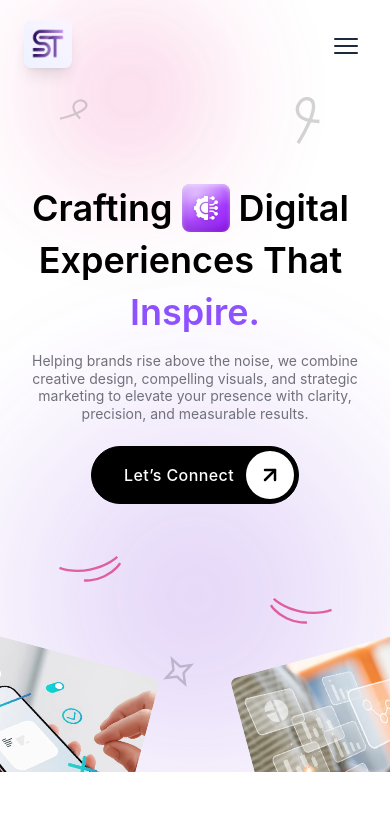
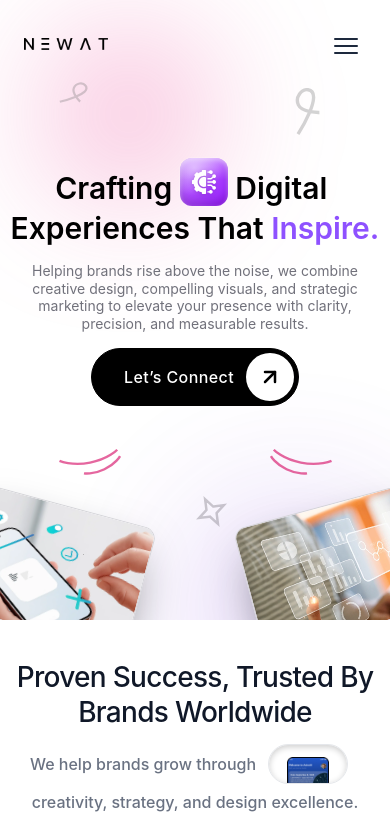
Before and after one commit to Mani-dev8/my-web, a Next.js app: page / in a window 390 px wide. Shown: the top 825 px of the page. Built offline with nearby package versions, Linux system fonts and the light colour scheme.

Commit message:
feat: handled the top section ui

```diff
--- a/app/components/common/ElevatedIcon.tsx
+++ b/app/components/common/ElevatedIcon.tsx
@@ -24,21 +24,21 @@ function ElevatedIcon({
   const bgColor = colorMap[color];
   return (
     <div
-      className={`relative -mt-1 md:mt-0 my-auto inline-flex items-center justify-center size-12 md:size-14 lg:size-16  ${
+      className={`relative -mt-4 md:-mt-1 lg:my-auto inline-flex items-center justify-center size-12 md:size-14 lg:size-16  ${
         className ?? ""
       }`}
     >
       <div
-        className={`relative flex h-full w-full items-center justify-center rounded-lg md:rounded-xl bg-gradient-to-br ${bgColor} shadow-[inset_0_2px_4px_rgba(255,255,255,0.4),inset_0_-6px_10px_rgba(0,0,0,0.15)] ring-1 ring-white/20`}
+        className={`relative flex h-full w-full items-center justify-center rounded-xl bg-gradient-to-br ${bgColor} shadow-[inset_0_2px_4px_rgba(255,255,255,0.4),inset_0_-6px_10px_rgba(0,0,0,0.15)] ring-1 ring-white/20`}
       >
         {/* 3. KEPT: Specular highlight (the white shine on top-left) */}
         <div
-          className="pointer-events-none absolute inset-0 rounded-lg md:rounded-xl bg-[radial-gradient(circle_at_30%_20%,rgba(255,255,255,0.45),rgba(255,255,255,0)_55%)]"
+          className="pointer-events-none absolute inset-0 rounded-xl bg-[radial-gradient(circle_at_30%_20%,rgba(255,255,255,0.45),rgba(255,255,255,0)_55%)]"
           aria-hidden
         />
         {/* 4. KEPT: Top linear sheen */}
         <div
-          className="pointer-events-none absolute inset-0 rounded-lg md:rounded-xl bg-[linear-gradient(180deg,rgba(255,255,255,0.32)_0%,rgba(255,255,255,0)_45%)] mix-blend-screen"
+          className="pointer-events-none absolute inset-0 rounded-xl bg-[linear-gradient(180deg,rgba(255,255,255,0.32)_0%,rgba(255,255,255,0)_45%)] mix-blend-screen"
           aria-hidden
         />
         <div className="absolute drop-shadow-sm">{icon}</div>
--- a/app/components/common/Navbar.tsx
+++ b/app/components/common/Navbar.tsx
@@ -140,8 +140,8 @@ const Navbar = () => {
           animate={{ scale: isScrolled ? 0.9 : 1, x: isScrolled ? -10 : 0 }}
           transition={{ type: "spring", stiffness: 300, damping: 20 }}
         >
-          <div className="relative flex items-center justify-center w-12 h-12 md:w-10 md:h-10 bg-gradient-to-tr from-indigo-50 to-purple-50 rounded-lg shadow-lg">
-            <Image width={40} height={40} src={"/logo.png"} alt="brand logo" />
+          <div className="relative flex items-center justify-center ">
+            <Image width={84} height={40} src={"/logo.png"} alt="brand logo" />
           </div>
         </motion.div>
 
--- a/app/components/common/SectionWrapper.tsx
+++ b/app/components/common/SectionWrapper.tsx
@@ -4,14 +4,22 @@ import { PropsWithChildren } from "react";
 type Props = PropsWithChildren & {
   className?: string;
   showBg?: boolean;
+  sectionClassName?: string;
 };
 
-function SectionWrapper({ children, showBg, className }: Props) {
+function SectionWrapper({
+  sectionClassName,
+  children,
+  showBg,
+  className,
+}: Props) {
   return (
-    <section className={`${showBg ? "bg-zinc-100" : "bg-white"}`}>
+    <section
+      className={`${showBg ? "bg-zinc-100" : "bg-white"} ${sectionClassName}`}
+    >
       <div
         className={cn(
-          `max-w-7xl relative mx-auto py-16 flex flex-col space-y-4 items-center justify-center lg:items-start px-2 md:px-8 ${className}`
+          `max-w-7xl relative mx-auto py-16 flex flex-col space-y-4 items-center justify-center lg:items-start px-2 md:px-8 ${className}`,
         )}
       >
         {children}
--- a/app/components/sections/HeroSection.tsx
+++ b/app/components/sections/HeroSection.tsx
@@ -46,30 +46,33 @@ const RenderSection = ({
   return (
     <TextTranslate
       direction="up"
-      className=" mb-4 md:mb-4 lg:mb-8"
+      className="mb-2 md:mb-4 lg:mb-8"
       delay={delay}
       disableAnimation={disableAnimation}
     >
-      <div className="flex flex-wrap items-start justify-center">
+      <div className="flex flex-wrap items-start justify-center pt-3">
         {prefixText.split(" ").map((word, index) => (
-          <h2 className="text-4xl md:text-5xl lg:text-7xl lg:leading-18 xl:text-[82px] xl:leading-18 font-semibold md:font-medium text-center max-w-md lg:max-w-6xl pb-3">
+          <h2 className="text-3xl sm:text-4xl md:text-5xl lg:text-7xl leading-7 md:leading-12 lg:leading-18 xl:text-[82px] xl:leading-18 font-semibold md:font-medium text-center max-w-md lg:max-w-6xl pb-3">
             {word}&nbsp;
           </h2>
         ))}
         {Icon}
-        <h2 className="text-4xl md:text-5xl lg:text-7xl lg:leading-18 xl:text-[82px] xl:leading-18 font-semibold md:font-medium text-center max-w-md lg:max-w-6xl pb-3">
+        <h2 className="text-3xl sm:text-4xl md:text-5xl lg:text-7xl leading-7 md:leading-12 lg:leading-18 xl:text-[82px] xl:leading-18 font-semibold md:font-medium text-center max-w-md lg:max-w-6xl pb-3">
           &nbsp;
         </h2>
         {suffixText.split(" ").map((word, index) => (
-          <h2 className="text-4xl md:text-5xl lg:text-7xl lg:leading-18 xl:text-[82px] xl:leading-18 font-semibold md:font-medium text-center max-w-md lg:max-w-6xl pb-3">
+          <h2 className="text-3xl sm:text-4xl md:text-5xl lg:text-7xl leading-7 md:leading-12 lg:leading-18 xl:text-[82px] xl:leading-18 font-semibold md:font-medium text-center max-w-md lg:max-w-6xl pb-3">
             {word}&nbsp;
           </h2>
         ))}
-        <h2 className="text-4xl md:text-5xl lg:text-7xl lg:leading-18 xl:text-[82px] xl:leading-18 font-semibold md:font-medium text-center max-w-md lg:max-w-6xl pb-3">
+        <h2 className="text-3xl sm:text-4xl md:text-5xl lg:text-7xl leading-7 md:leading-12 lg:leading-18 xl:text-[82px] xl:leading-18 font-semibold md:font-medium text-center max-w-md lg:max-w-6xl pb-3">
           <span className={`${color}`}>{primaryText}.</span>
         </h2>
       </div>
-      <Description className="mx-auto md:text-center lg:text-center -mt-2" text={description} />
+      <Description
+        className="mx-auto md:text-center lg:text-center -mt-2"
+        text={description}
+      />
     </TextTranslate>
   );
 };
@@ -106,10 +109,13 @@ function HeroSection() {
   const heroTextDelay = hasMounted.current ? 0 : 0.8;
   const skipFirstHeroAnimation = currentIndex === 0 && !hasLoopedOnce.current;
   return (
-    <SectionWrapper className="overflow-hidden -mt-18 sm:mt-0 max-w-none relative h-screen min-h-200 text-center lg:items-center">
+    <SectionWrapper
+      sectionClassName="max-h-[620px] md:max-h-[unset] overflow-hidden -mb-6"
+      className="overflow-hidden -mt-28 sm:mt-0 max-w-none relative min-h-200 text-center lg:items-center"
+    >
       <motion.div
         {...fadeAnimationOption("down")}
-        className="flex flex-col space-y-4 sm:-mt-12 items-center justify-center z-20"
+        className="flex flex-col space-y-4  items-center justify-center z-20"
       >
         {/* Main Content Start*/}
         <AnimatePresence mode="wait">
@@ -139,17 +145,22 @@ function HeroSection() {
         className="absolute top-0 w-full h-full"
       >
         {/* Static Elements */}
-        <CurlyLoopIcon className="top-[20%] sm:top-[10%] left-[15%] absolute z-10 size-8 md:size-10 rotate-45" />
-        <CurlyLoopIcon className="top-[20%] sm:top-[20%] right-[15%] absolute z-10 size-12 md:size-16" />
-        <DoubleCurlyIcon className="bottom-[20%] left-[15%] absolute z-10 size-16" />
-        <DoubleCurlyIcon className="bottom-[15%] right-[15%] absolute z-10 size-16 -scale-x-100" />
-        <HeroStarIcon className="absolute bottom-[10%] right-1/2" />
+        <CurlyLoopIcon className="top-[24%] sm:top-[10%] left-[15%] absolute z-10 size-8 md:size-10 rotate-45" />
+        <CurlyLoopIcon className="top-[25%] sm:top-[20%] right-[15%] absolute z-10 size-12 md:size-16" />
+        <DoubleCurlyIcon className="bottom-[24%] sm:bottom-[20%] left-[15%] absolute z-10 size-16" />
+        <DoubleCurlyIcon className="bottom-[24%] sm:bottom-[15%] right-[15%] absolute z-10 size-16 -scale-x-100" />
+        <HeroStarIcon className="absolute bottom-[20%] sm:bottom-[10%] right-5/12 sm:right-1/2" />
       </motion.div>
 
-      <FadedCircle position={{ top: "10%", left: "5%" }} size={200} className="opacity-80" />
+      <FadedCircle
+        position={{ top: "18%", left: "5%" }}
+        size={200}
+        className="opacity-100"
+      />
       <FadedCircle
         position={{ bottom: "-10%", right: "-20%" }}
-        size={500}
+        size={300}
+        className="md:size-[500px]"
         color={{
           from: "rgba(114, 39, 219, 0.6)",
           to: "rgba(114, 39, 219, 0.2)",
@@ -157,20 +168,20 @@ function HeroSection() {
       />
       <motion.div
         {...fadeAnimationOption("up")}
-        className="w-full absolute bottom-0"
+        className="w-full absolute bottom-24 sm:bottom-0"
       >
         <Image
           alt="hero1 image"
           height={90}
           width={180}
-          className="h-40 w-46 sm:h-48 sm:w-56 md:h-[14.4rem] md:w-[16.8rem] lg:h-[17.28rem] lg:w-[20.16rem] object-cover rotate-15 rounded-lg  md:rounded-2xl lg:rounded-3xl overflow-hidden border absolute -bottom-10 lg:-bottom-20 -left-10 lg:left-1/5"
+          className="h-32 w-46 sm:h-48 sm:w-56 md:h-[14.4rem] md:w-[16.8rem] lg:h-[17.28rem] lg:w-[20.16rem] object-cover rotate-15 rounded-xl  md:rounded-2xl lg:rounded-3xl overflow-hidden shadow-2xl shadow-zinc-500 border border-zinc-300 absolute -bottom-10 lg:-bottom-20 -left-10 lg:left-1/5"
           src={"/home/hero1.png"}
         />
         <Image
           alt="hero1 image"
           height={90}
           width={180}
-          className="h-40 w-46 sm:h-48 sm:w-56 md:h-[14.4rem] md:w-[16.8rem] lg:h-[17.28rem] lg:w-[20.16rem] object-cover -rotate-15 rounded-lg  md:rounded-2xl lg:rounded-3xl overflow-hidden border absolute -bottom-10 lg:-bottom-20 -right-10 lg:right-1/5"
+          className="h-32 w-46 sm:h-48 sm:w-56 md:h-[14.4rem] md:w-[16.8rem] lg:h-[17.28rem] lg:w-[20.16rem] object-cover -rotate-15 rounded-xl  md:rounded-2xl lg:rounded-3xl overflow-hidden shadow-2xl shadow-zinc-500 border border-zinc-300 absolute -bottom-10 lg:-bottom-20 -right-10 lg:right-1/5"
           src={"/home/hero2.png"}
         />
       </motion.div>
@@ -211,8 +222,8 @@ const heroData = [
       "Helping brands rise above the noise, we combine creative design, compelling visuals, and strategic marketing to elevate your presence with clarity, precision, and measurable results.",
   },
   {
-    prefixText: "Accelerating brands",
-    suffixText: "Through",
+    prefixText: "Accelerating",
+    suffixText: "Brands Through",
     Icon: (
       <ElevatedIcon
         icon={<RocketIcon className="size-6 md:size-7" />}
```
Also changed, not shown: public/logo.png.
